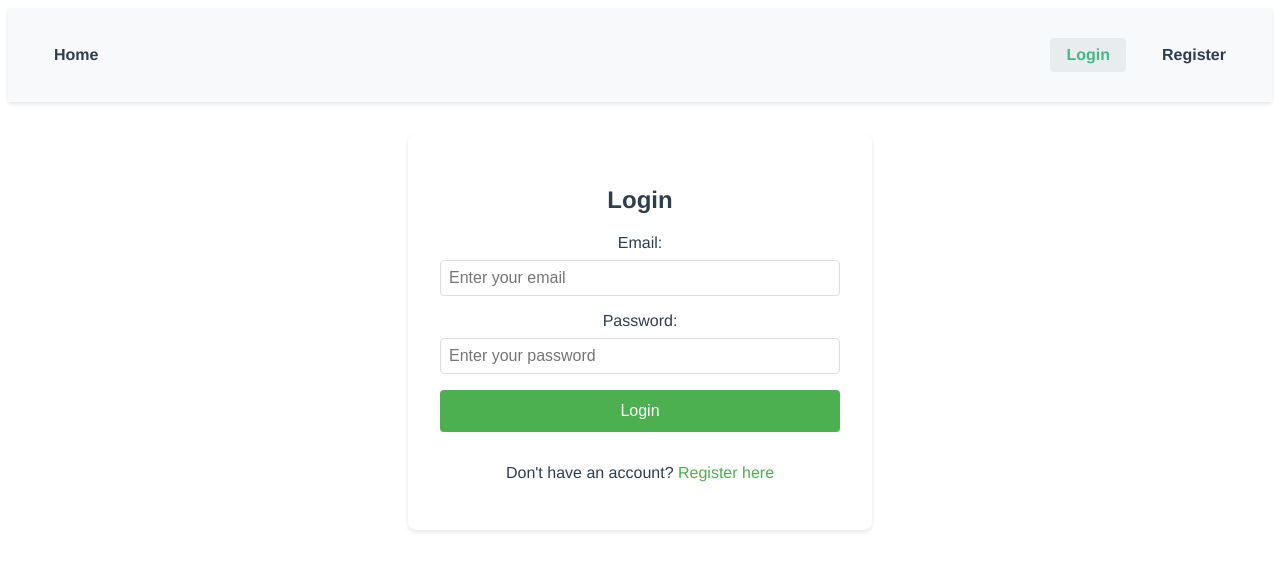
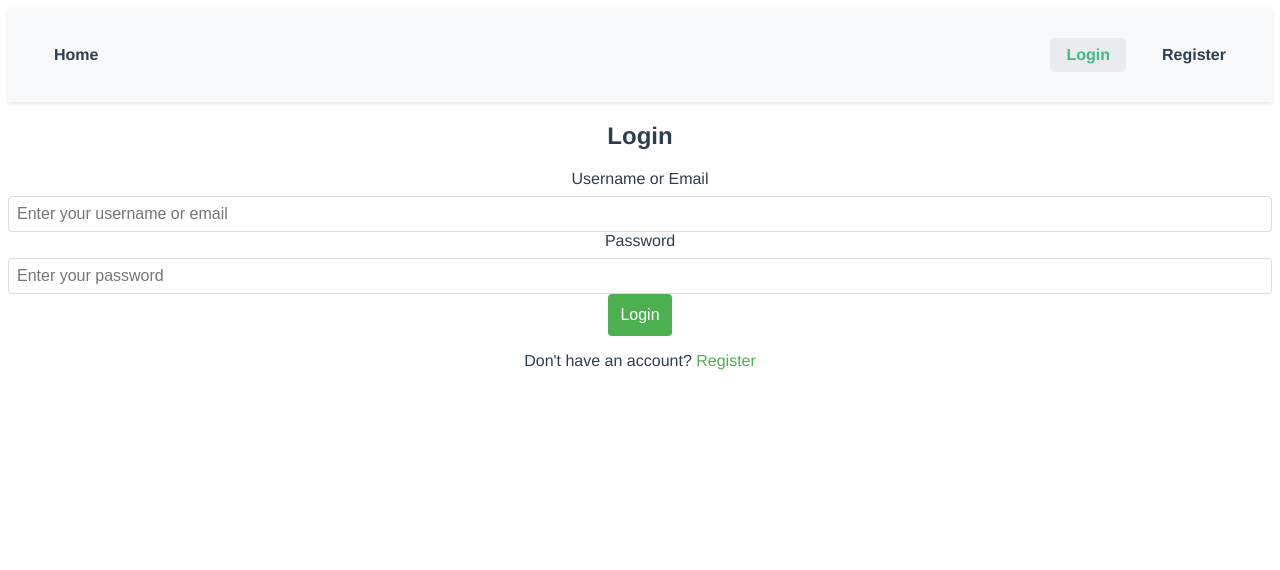
Before and after one commit to wulukewu/overtime-salary, a Vue app in the folder frontend/: page /login in a window 1280 px wide. Shown: the top 570 px of the page. Built offline with nearby package versions, Linux system fonts and the light colour scheme.

Commit message:
feat: add username support and allow login with username or email

```diff
--- a/frontend/src/App.vue
+++ b/frontend/src/App.vue
@@ -73,7 +73,7 @@ export default {
           );
           if (response.ok) {
             const data = await response.json();
-            username.value = data.email;
+            username.value = data.username;
           }
         } catch (error) {
           console.error('Error fetching user profile:', error);
--- a/frontend/src/views/Login.vue
+++ b/frontend/src/views/Login.vue
@@ -1,19 +1,19 @@
 <template>
-  <div class="login-container">
+  <div class="login">
     <h2>Login</h2>
-    <form @submit.prevent="handleLogin" class="login-form">
+    <form @submit.prevent="handleLogin">
       <div class="form-group">
-        <label for="email">Email:</label>
+        <label for="login">Username or Email</label>
         <input
-          type="email"
-          id="email"
-          v-model="email"
+          type="text"
+          id="login"
+          v-model="login"
           required
-          placeholder="Enter your email"
+          placeholder="Enter your username or email"
         />
       </div>
       <div class="form-group">
-        <label for="password">Password:</label>
+        <label for="password">Password</label>
         <input
           type="password"
           id="password"
@@ -22,15 +22,13 @@
           placeholder="Enter your password"
         />
       </div>
-      <div v-if="error" class="error-message">{{ error }}</div>
       <button type="submit" :disabled="loading">
         {{ loading ? 'Logging in...' : 'Login' }}
       </button>
-      <p class="register-link">
-        Don't have an account?
-        <router-link to="/register">Register here</router-link>
-      </p>
     </form>
+    <p class="register-link">
+      Don't have an account? <router-link to="/register">Register</router-link>
+    </p>
   </div>
 </template>
 
@@ -40,40 +38,47 @@ import { useStore } from 'vuex';
 import { useRouter } from 'vue-router';
 
 export default {
-  name: 'LoginPage',
+  name: 'Login',
   setup() {
     const store = useStore();
     const router = useRouter();
-    const email = ref('');
+    const loginInput = ref('');
     const password = ref('');
-    const error = ref('');
     const loading = ref(false);
 
     const handleLogin = async () => {
-      error.value = '';
       loading.value = true;
       try {
-        const result = await store.dispatch('login', {
-          email: email.value,
-          password: password.value,
+        const response = await fetch('http://localhost:3000/api/users/login', {
+          method: 'POST',
+          headers: {
+            'Content-Type': 'application/json',
+          },
+          body: JSON.stringify({
+            login: loginInput.value,
+            password: password.value,
+          }),
         });
 
-        if (result.success) {
+        if (response.ok) {
+          const data = await response.json();
+          store.dispatch('login', data.token);
           router.push('/dashboard');
         } else {
-          error.value = result.error;
+          const data = await response.json();
+          alert(data.error || 'Login failed');
         }
-      } catch (err) {
-        error.value = 'An error occurred during login';
+      } catch (error) {
+        console.error('Login error:', error);
+        alert('Login failed. Please try again.');
       } finally {
         loading.value = false;
       }
     };
 
     return {
-      email,
+      login: loginInput,
       password,
-      error,
       loading,
       handleLogin,
     };
--- a/frontend/src/views/Register.vue
+++ b/frontend/src/views/Register.vue
@@ -20,6 +20,16 @@
           v-model="email"
           required
           placeholder="Enter your email"
+        />
+      </div>
+      <div class="form-group">
+        <label for="username">Username:</label>
+        <input
+          type="text"
+          id="username"
+          v-model="username"
+          required
+          placeholder="Choose a username"
         />
       </div>
       <div class="form-group">
@@ -66,6 +76,7 @@ export default {
     const router = useRouter();
     const name = ref('');
     const email = ref('');
+    const username = ref('');
     const password = ref('');
     const confirmPassword = ref('');
     const error = ref('');
@@ -84,6 +95,7 @@ export default {
         const result = await store.dispatch('register', {
           name: name.value,
           email: email.value,
+          username: username.value,
           password: password.value,
         });
 
@@ -102,6 +114,7 @@ export default {
     return {
       name,
       email,
+      username,
       password,
       confirmPassword,
       error,
```
Also changed, not shown: 2 other files (tests, documents, lock files or other folders).
